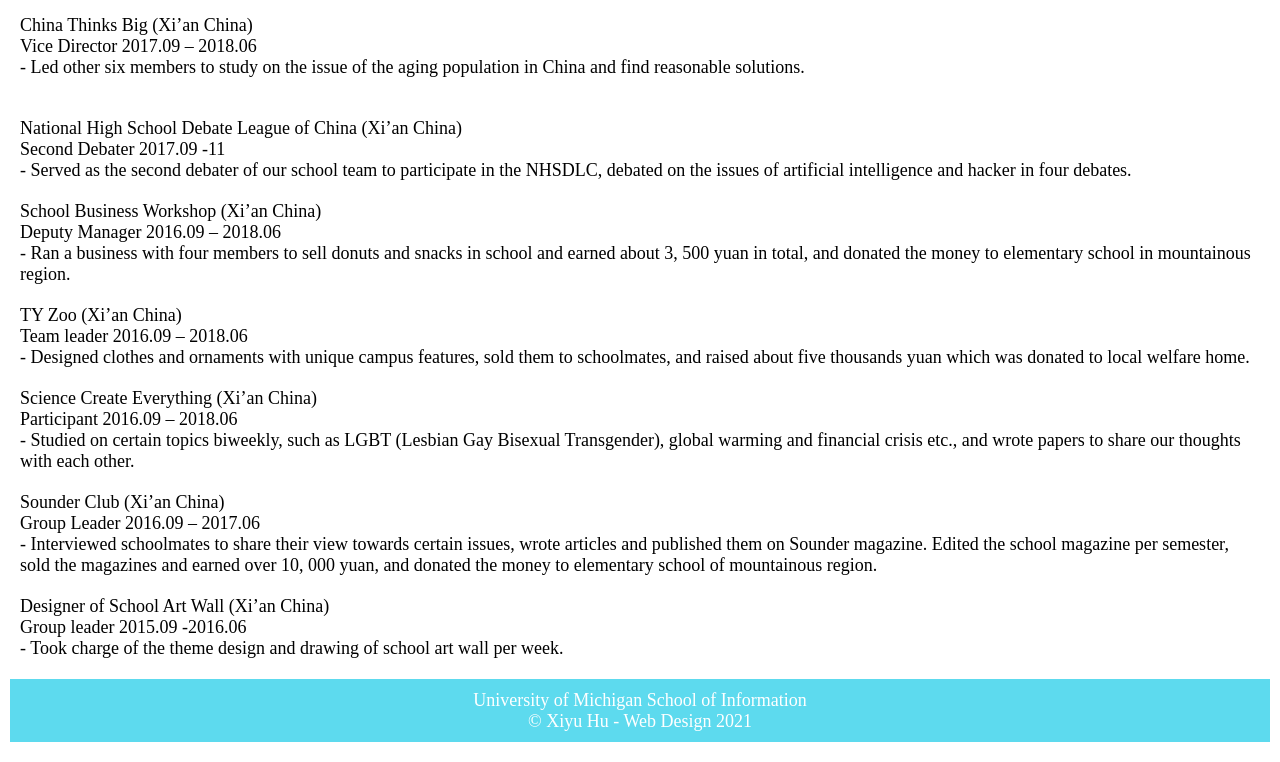
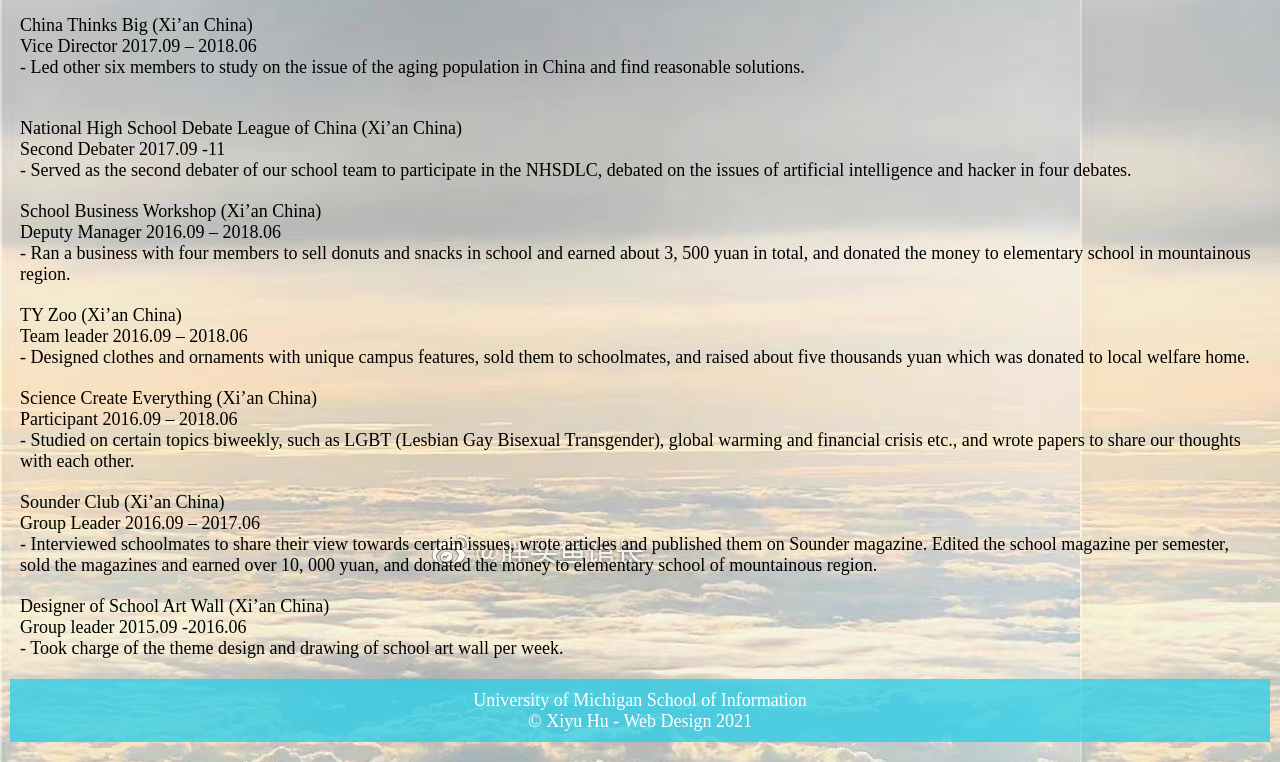
Before and after one commit to xhuscly/Mobile, a plain HTML site: page profolio/personal.html in a window 1280 px wide. Shown: the part 169-931 px from the top of the page. Drawn offline with Linux system fonts and the light colour scheme.

Commit message:
Update personal.html

```diff
--- a/profolio/personal.html
+++ b/profolio/personal.html
@@ -8,6 +8,11 @@
 	<link rel="stylesheet" href="css/style.css">
 	<title>Personal</title>
 </head>
+<style>
+	body{
+		background-image:url("imgs/yun.jpeg")
+	}
+</style>
 <body>
 	<header>
 		<<div class="skip"><a href="#main">Skip to Main Content</a></div>
```
